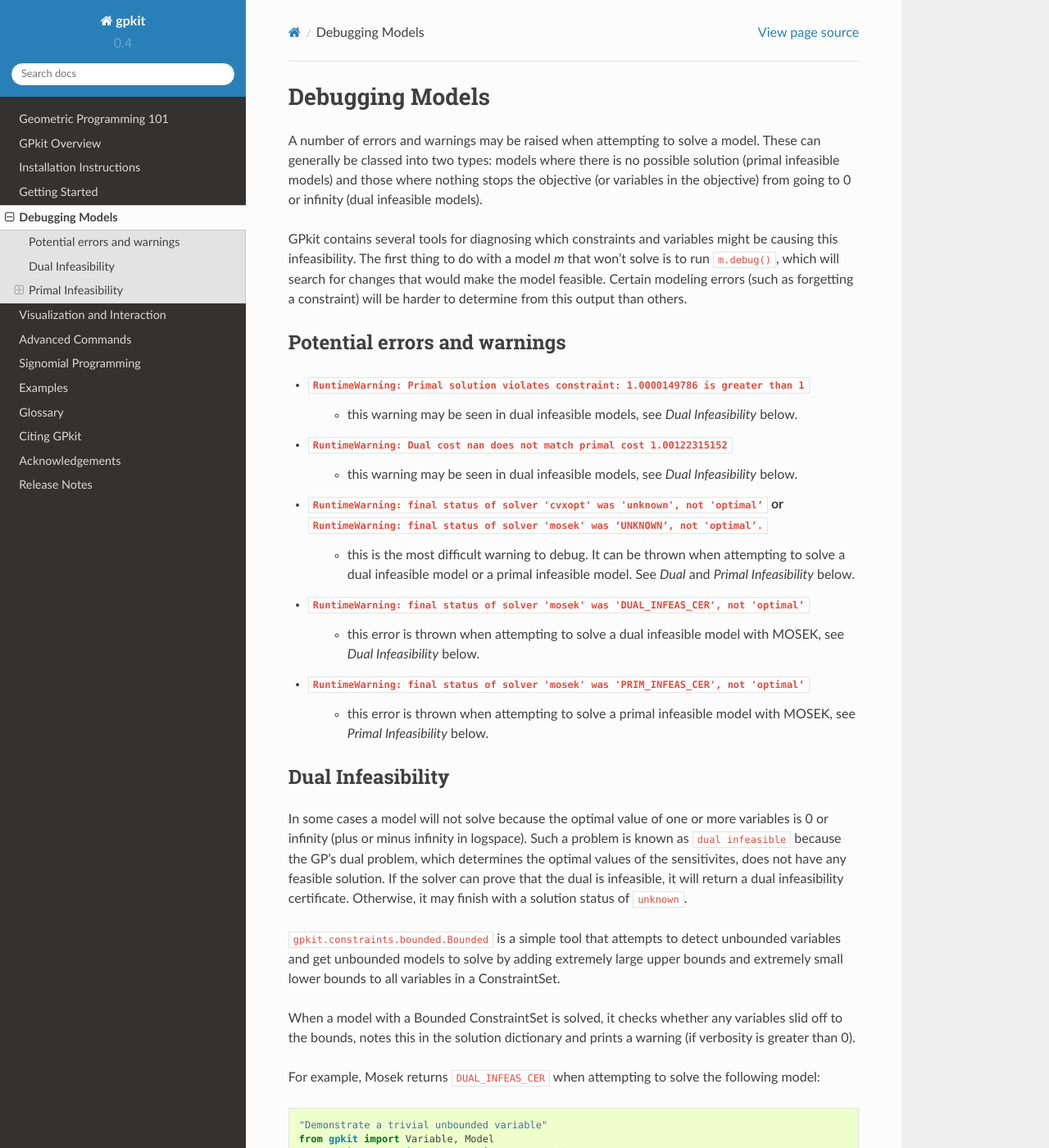
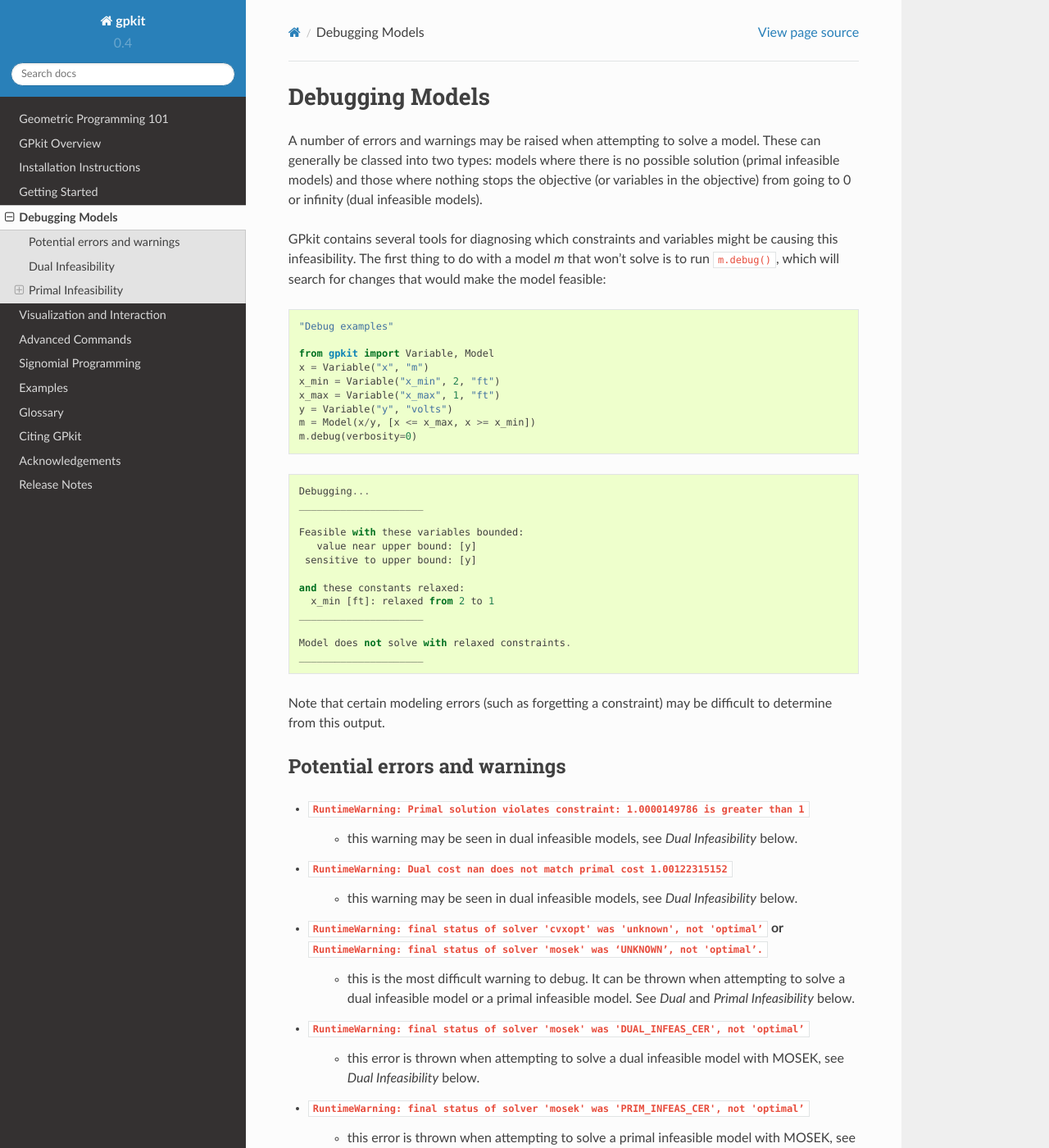
Before and after one commit to convexengineering/gpkit, a Sphinx documentation site: the page built from docs/source/debugging.rst, in a window 1280 px wide and 1400 px high. Shown: the whole window at 82% size. Built offline with Sphinx 7.4.7 and the Read the Docs theme 2.0.0, drawn with Linux system fonts in a browser that asks for light colours.

Commit message:
add to debugging documentation

```diff
--- a/docs/source/debugging.rst
+++ b/docs/source/debugging.rst
@@ -3,7 +3,13 @@ Debugging Models
 
 A number of errors and warnings may be raised when attempting to solve a model. These can generally be classed into two types: models where there is no possible solution (primal infeasible models) and those where nothing stops the objective (or variables in the objective) from going to 0 or infinity (dual infeasible models).
 
-GPkit contains several tools for diagnosing which constraints and variables might be causing this infeasibility. The first thing to do with a model `m` that won't solve is to run ``m.debug()``, which will search for changes that would make the model feasible. Certain modeling errors (such as forgetting a constraint) will be harder to determine from this output than others.
+GPkit contains several tools for diagnosing which constraints and variables might be causing this infeasibility. The first thing to do with a model `m` that won't solve is to run ``m.debug()``, which will search for changes that would make the model feasible:
+
+.. literalinclude:: examples/debug.py
+
+.. literalinclude:: examples/debug_output.txt
+
+Note that certain modeling errors (such as forgetting a constraint) may be difficult to determine from this output.
 
 
 Potential errors and warnings
```
